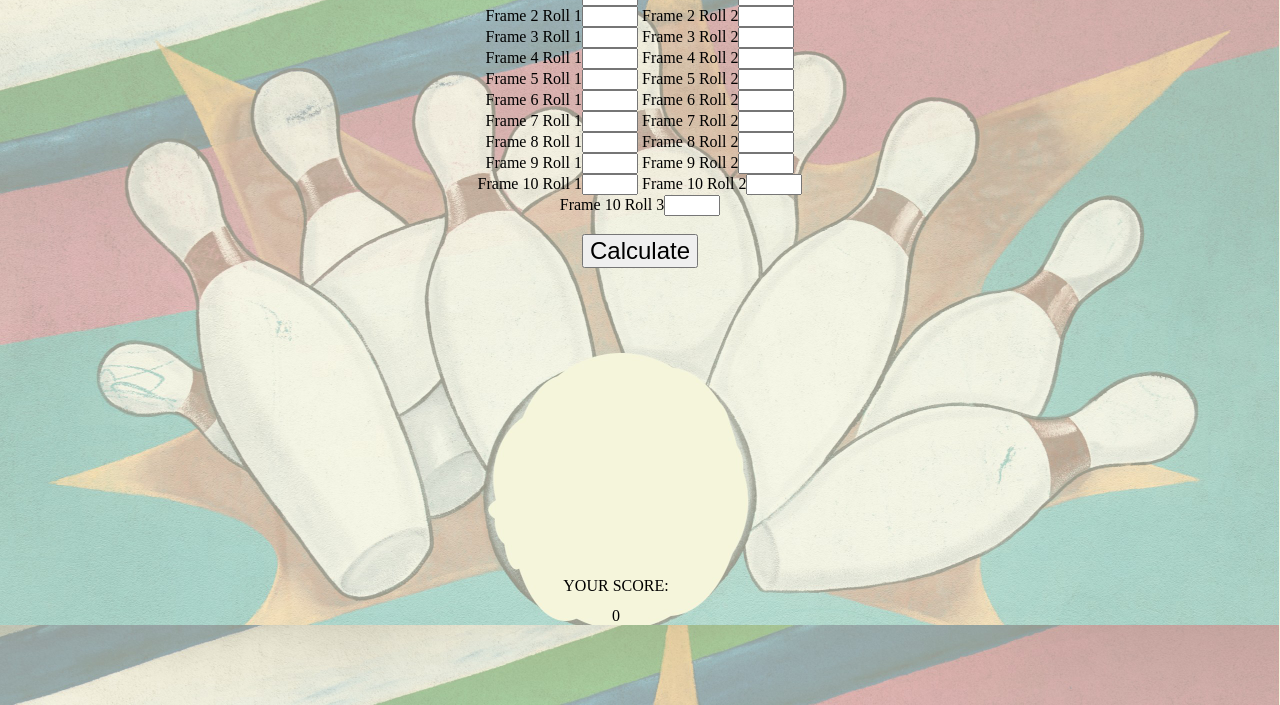
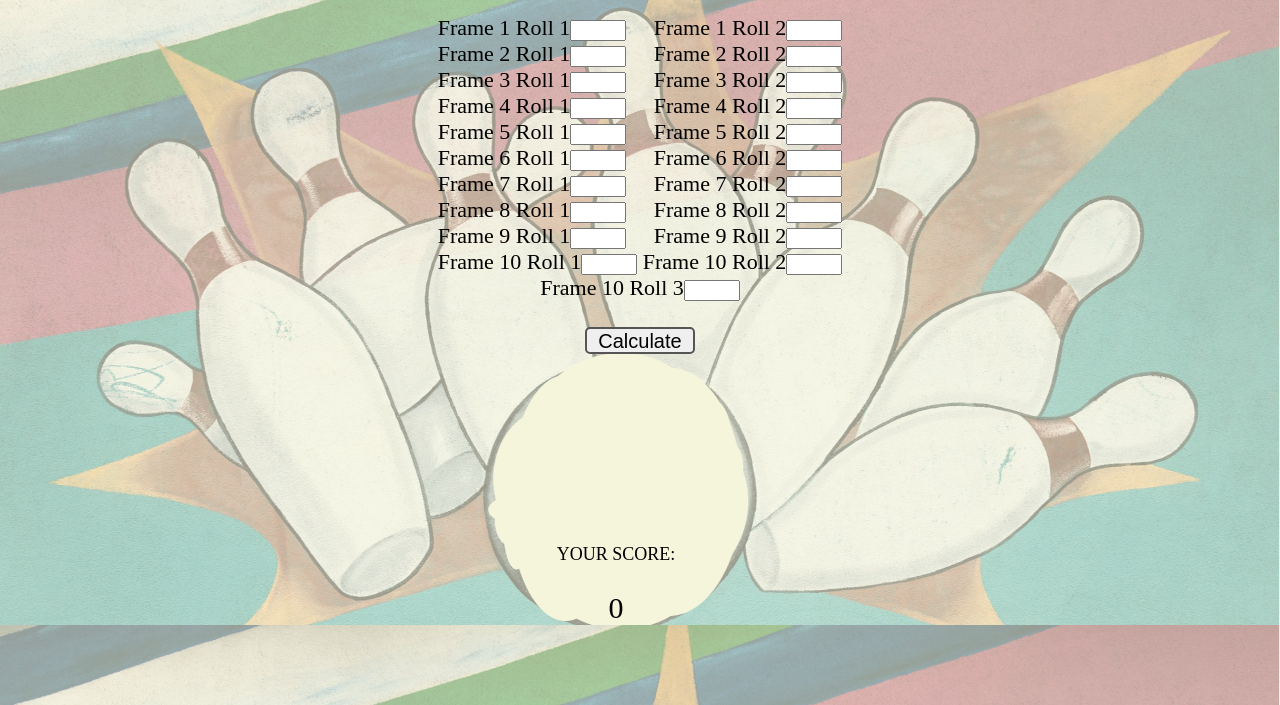
Before and after one commit to EdZeno/Bowling-Score-Card, a plain HTML site: page index.html in a window 1280 px wide. Shown: the part 95-800 px from the top of the page. Drawn offline with nearby package versions, Linux system fonts and the light colour scheme.

Commit message:
minor changes in css

```diff
--- a/index.html
+++ b/index.html
@@ -20,29 +20,29 @@
 <body>
   <div class="form">
     <form>
-      Frame 1 Roll 1<input type="number" min="0" step="1" max="10" name="F1R1">
+      Frame 1 Roll 1<input type="number" min="0" step="1" max="10" name="F1R1">&emsp;
       Frame 1 Roll 2<input type="number" min="0" step="1" max="10" name="F1R2"><br>
-      Frame 2 Roll 1<input type="number" min="0" step="1" max="10" name="F2R1">
+      Frame 2 Roll 1<input type="number" min="0" step="1" max="10" name="F2R1">&emsp;
       Frame 2 Roll 2<input type="number" min="0" step="1" max="10" name="F2R2"><br>
-      Frame 3 Roll 1<input type="number" min="0" step="1" max="10" name="F3R1">
+      Frame 3 Roll 1<input type="number" min="0" step="1" max="10" name="F3R1">&emsp;
       Frame 3 Roll 2<input type="number" min="0" step="1" max="10" name="F3R2"><br>
-      Frame 4 Roll 1<input type="number" min="0" step="1" max="10" name="F4R1">
+      Frame 4 Roll 1<input type="number" min="0" step="1" max="10" name="F4R1">&emsp;
       Frame 4 Roll 2<input type="number" min="0" step="1" max="10" name="F4R2"><br>
-      Frame 5 Roll 1<input type="number" min="0" step="1" max="10" name="F5R1">
+      Frame 5 Roll 1<input type="number" min="0" step="1" max="10" name="F5R1">&emsp;
       Frame 5 Roll 2<input type="number" min="0" step="1" max="10" name="F5R2"><br>
-      Frame 6 Roll 1<input type="number" min="0" step="1" max="10" name="F6R1">
+      Frame 6 Roll 1<input type="number" min="0" step="1" max="10" name="F6R1">&emsp;
       Frame 6 Roll 2<input type="number" min="0" step="1" max="10" name="F6R2"><br>
-      Frame 7 Roll 1<input type="number" min="0" step="1" max="10" name="F7R1">
+      Frame 7 Roll 1<input type="number" min="0" step="1" max="10" name="F7R1">&emsp;
       Frame 7 Roll 2<input type="number" min="0" step="1" max="10" name="F7R2"><br>
-      Frame 8 Roll 1<input type="number" min="0" step="1" max="10" name="F8R1">
+      Frame 8 Roll 1<input type="number" min="0" step="1" max="10" name="F8R1">&emsp;
       Frame 8 Roll 2<input type="number" min="0" step="1" max="10" name="F8R2"><br>
-      Frame 9 Roll 1<input type="number" min="0" step="1" max="10" name="F9R1">
+      Frame 9 Roll 1<input type="number" min="0" step="1" max="10" name="F9R1">&emsp;
       Frame 9 Roll 2<input type="number" min="0" step="1" max="10" name="F9R2"><br>
       Frame 10 Roll 1<input type="number" min="0" step="1" max="10" name="F10R1">
       Frame 10 Roll 2<input type="number" min="0" step="1" max="10" name="F10R2"><br>
       Frame 10 Roll 3<input type="number" min="0" step="1" max="10" name="F10R3"><br>
       <br>
-      <input style="font-size:24px" id="trigger" type="submit" value="Calculate" class="button">
+      <input type="submit" value="Calculate">
     </form>
   </div>
   <div class="title">
--- a/style.css
+++ b/style.css
@@ -9,20 +9,23 @@ form
   margin-left: auto;
   margin-right: auto;
   text-align: center;
+  font-size: 22px;
 }
 
 div.header
 {
   display: block;
   text-align: center;
+  font-size: 22px;
 }
 div.title
 {
   display: block;
   text-align: center;
   position: absolute;
-  bottom: 110px;
+  bottom: 140px;
   width: 95%;
+  font-size: 18px;
 }
 div.score
 {
@@ -31,6 +34,18 @@ div.score
   position: absolute;
   bottom: 80px;
   width: 95%;
+  font-size: 30px;
+}
+
+input[type=submit] {
+    border-radius: 5px;
+    border: 4;
+    width: 110px;
+    height:27px;
+    font-size: 20px;
+    border: 2px solid #555555;
+    text-align: center;
+    cursor: pointer;
 }
 
 body {
```
